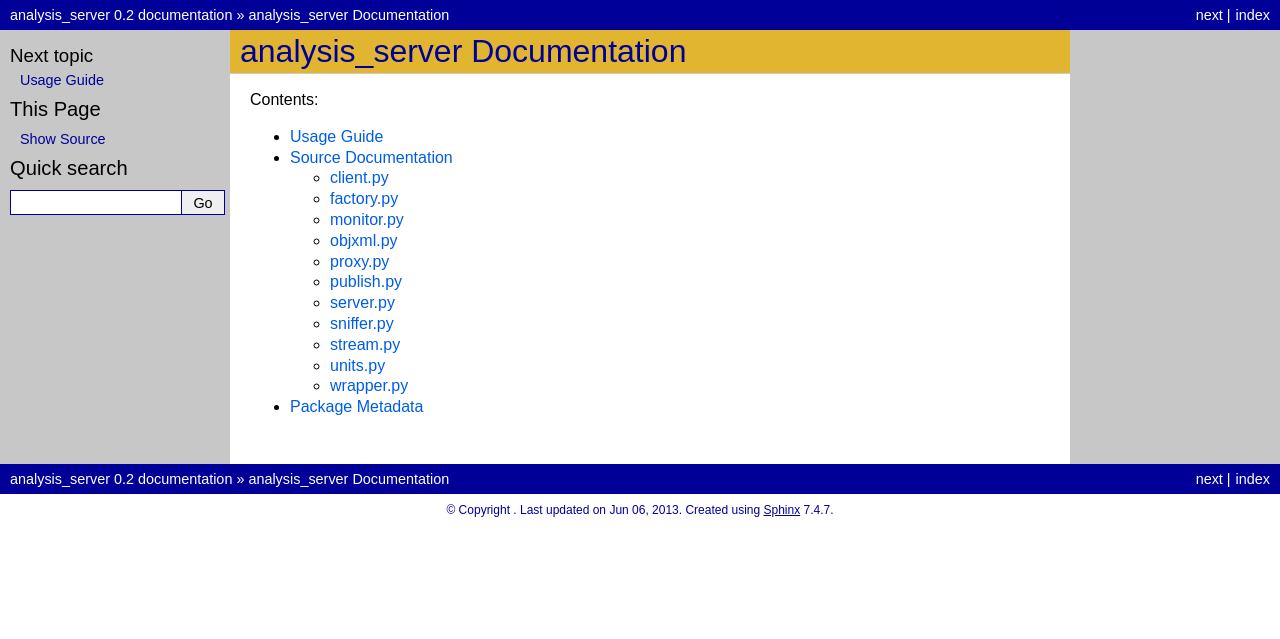
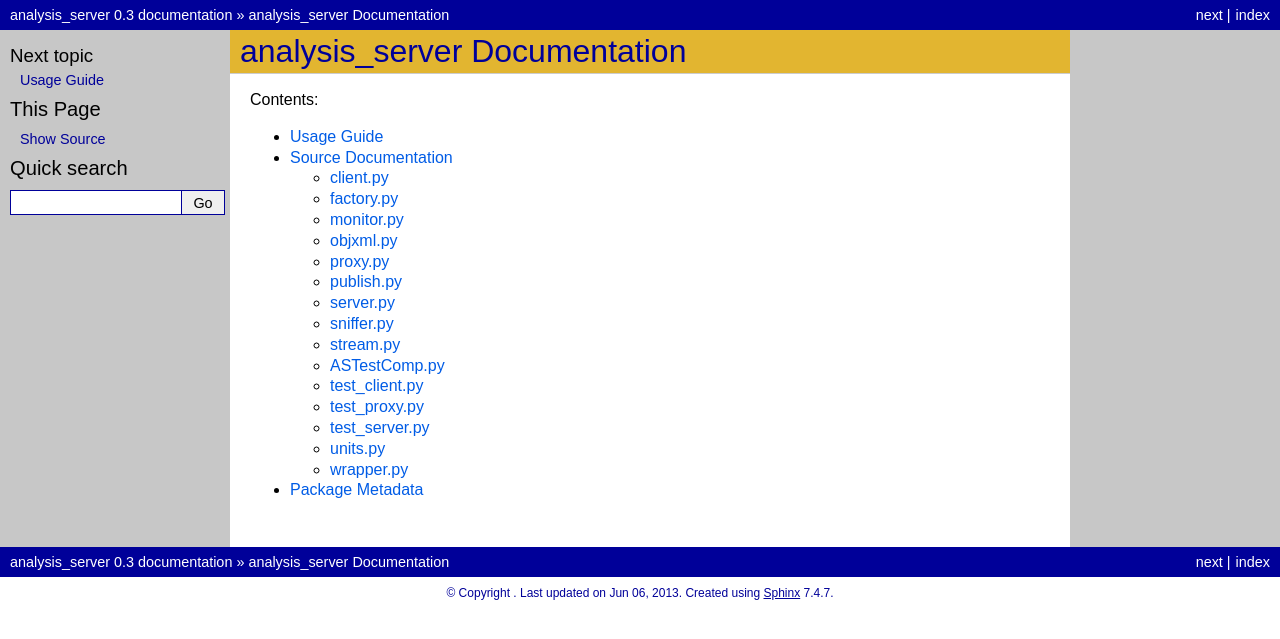
Before and after one commit to OpenMDAO-Plugins/analysis_server, a Sphinx documentation site: the page built from docs/index.rst, in a window 1280 px wide. Shown: the top 639 px of the page. Built offline with Sphinx 7.4.7, drawn with Linux system fonts in a browser that asks for light colours.

Commit message:
Update for new File variable API.

```diff
--- a/docs/conf.py
+++ b/docs/conf.py
@@ -1,6 +1,6 @@
 # This file is autogenerated during plugin quickstart and overwritten during
-# plugin makedist. DO NOT CHANGE IT if you plan to use plugin makedist to package
-# distribution.
+# plugin makedist and plugin build_docs. DO NOT CHANGE IT if you plan to
+# use plugin makedist to package the distribution.
 
 # -*- coding: utf-8 -*-
 #
@@ -11,6 +11,13 @@
 #
 
 import sys, os
+
+def _sys_path_add(toadd=None):
+    if toadd:
+        distdir = os.path.dirname(os.path.dirname(__file__))
+        sys.path = [distdir] + [os.path.join(distdir, p) for p in toadd] + sys.path
+
+_sys_path_add(['src', 'src/analysis_server', 'src/analysis_server/test'])
 
 # General configuration
 # ---------------------
@@ -43,10 +50,10 @@
 # built documents.
 #
 # The short X.Y version.
-version = '0.2'
+version = '0.3'
 #The short version is the one that shows up in the file when you use /version/.
 # The full version, including alpha/beta/rc tags.
-release = '0.2'
+release = '0.3'
 
 # The language for content autogenerated by Sphinx. Refer to documentation
 # for a list of supported languages.
--- a/docs/pkgdocs.rst
+++ b/docs/pkgdocs.rst
@@ -14,12 +14,12 @@
 
     [openmdao.variable]
     analysis_server.proxy.EnumProxy=analysis_server.proxy:EnumProxy
+    analysis_server.proxy.ListProxy=analysis_server.proxy:ListProxy
     analysis_server.proxy.BoolProxy=analysis_server.proxy:BoolProxy
     analysis_server.proxy.IntProxy=analysis_server.proxy:IntProxy
     analysis_server.proxy.StrProxy=analysis_server.proxy:StrProxy
     analysis_server.proxy.ArrayProxy=analysis_server.proxy:ArrayProxy
     analysis_server.proxy.FloatProxy=analysis_server.proxy:FloatProxy
-    analysis_server.proxy.ListProxy=analysis_server.proxy:ListProxy
     analysis_server.proxy.FileProxy=analysis_server.proxy:FileProxy
     [openmdao.component]
     analysis_server.proxy.ComponentProxy=analysis_server.proxy:ComponentProxy
@@ -42,4 +42,4 @@
 
 - **summary:** OpenMDAO interface to Phoenix Integration's ModelCenter/AnalysisServer
 
-- **version:** 0.2
+- **version:** 0.3
--- a/setup.cfg
+++ b/setup.cfg
@@ -1,6 +1,6 @@
 [metadata]
 name = analysis_server
-version = 0.2
+version = 0.3
 summary = OpenMDAO interface to Phoenix Integration's ModelCenter/AnalysisServer
 description-file = README.txt
 keywords = openmdao
--- a/setup.py
+++ b/setup.py
@@ -12,7 +12,7 @@
                  'Topic :: Scientific/Engineering'],
  'description': "OpenMDAO interface to Phoenix Integration's ModelCenter/AnalysisServer",
  'download_url': '',
- 'entry_points': '[openmdao.variable]\nanalysis_server.proxy.EnumProxy=analysis_server.proxy:EnumProxy\nanalysis_server.proxy.BoolProxy=analysis_server.proxy:BoolProxy\nanalysis_server.proxy.IntProxy=analysis_server.proxy:IntProxy\nanalysis_server.proxy.StrProxy=analysis_server.proxy:StrProxy\nanalysis_server.proxy.ArrayProxy=analysis_server.proxy:ArrayProxy\nanalysis_server.proxy.FloatProxy=analysis_server.proxy:FloatProxy\nanalysis_server.proxy.ListProxy=analysis_server.proxy:ListProxy\nanalysis_server.proxy.FileProxy=analysis_server.proxy:FileProxy\n\n[openmdao.component]\nanalysis_server.proxy.ComponentProxy=analysis_server.proxy:ComponentProxy\n\n[openmdao.container]\nanalysis_server.proxy.ObjProxy=analysis_server.proxy:ObjProxy\nanalysis_server.proxy.ComponentProxy=analysis_server.proxy:ComponentProxy',
+ 'entry_points': '[openmdao.variable]\nanalysis_server.proxy.EnumProxy=analysis_server.proxy:EnumProxy\nanalysis_server.proxy.ListProxy=analysis_server.proxy:ListProxy\nanalysis_server.proxy.BoolProxy=analysis_server.proxy:BoolProxy\nanalysis_server.proxy.IntProxy=analysis_server.proxy:IntProxy\nanalysis_server.proxy.StrProxy=analysis_server.proxy:StrProxy\nanalysis_server.proxy.ArrayProxy=analysis_server.proxy:ArrayProxy\nanalysis_server.proxy.FloatProxy=analysis_server.proxy:FloatProxy\nanalysis_server.proxy.FileProxy=analysis_server.proxy:FileProxy\n\n[openmdao.component]\nanalysis_server.proxy.ComponentProxy=analysis_server.proxy:ComponentProxy\n\n[openmdao.container]\nanalysis_server.proxy.ObjProxy=analysis_server.proxy:ObjProxy\nanalysis_server.proxy.ComponentProxy=analysis_server.proxy:ComponentProxy',
  'include_package_data': True,
  'install_requires': ['openmdao.main'],
  'keywords': ['openmdao'],
@@ -76,12 +76,13 @@
                                       'test/ASTestComp-0.1.cfg',
                                       'test/ASTestComp2-0.1.cfg',
                                       'test/test_proxy.py',
+                                      'test/openmdao_log.txt',
                                       'test/list_values32.txt',
                                       'test/ASTestComp.py']},
  'package_dir': {'': 'src'},
  'packages': ['analysis_server', 'analysis_server.test'],
  'url': '',
- 'version': '0.1',
+ 'version': '0.3',
  'zip_safe': False}
 
 
```
Also changed, not shown: docs/srcdocs.rst (+74 -22 lines), 4 other files.
